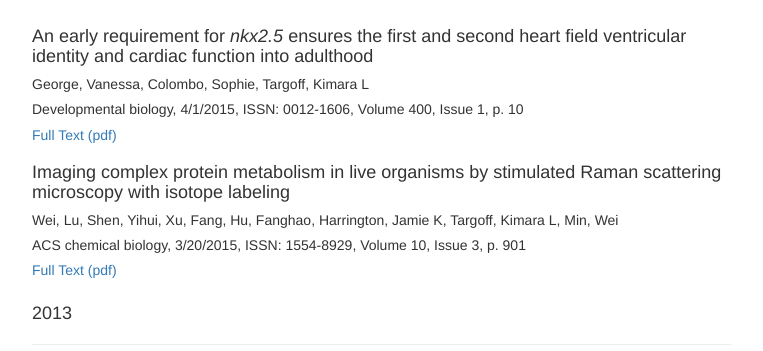
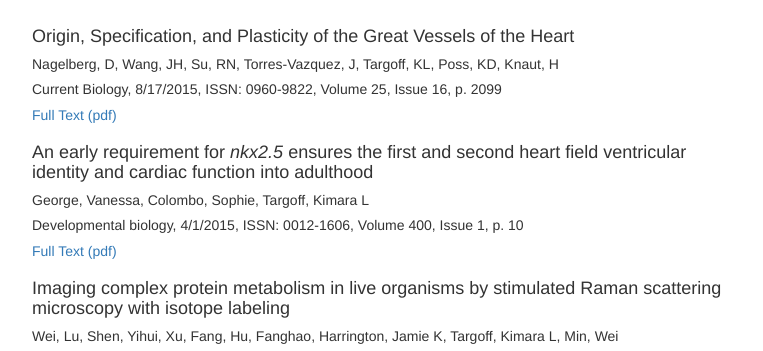
Before and after one commit to alanzhao1/targofflab-site, a plain HTML site: page publications.html in a window 1280 px wide. Shown: the part 407-758 px from the top of the page, without its empty margins (258-1021 px from the left). Drawn offline with nearby package versions, Linux system fonts and the light colour scheme.

Commit message:
Added 2015 paper from Current Biology

```diff
--- a/publications.html
+++ b/publications.html
@@ -75,6 +75,16 @@
 				<h4>2015</h4>
 			</div>
 
+                        <!-- Current Biology paper  -->
+			<div class="row">
+				<div class="col-md-12">
+					<h4>Origin, Specification, and Plasticity of the Great Vessels of the Heart</h4>
+					<h5>Nagelberg, D, Wang, JH, Su, RN, Torres-Vazquez, J, Targoff, KL, Poss, KD, Knaut, H</h5>
+					<h5>Current Biology, 8/17/2015, ISSN: 0960-9822, Volume 25, Issue 16, p. 2099</h5>
+					<h5><a href="pdf/current-biology-2015.pdf">Full Text (pdf)</a></h5>
+				</div>
+			</div>
+
 			<!-- Vanessa's paper -->
 			<div class="row">
 				<div class="col-md-12">
```
Also changed, not shown: 1 other file.
